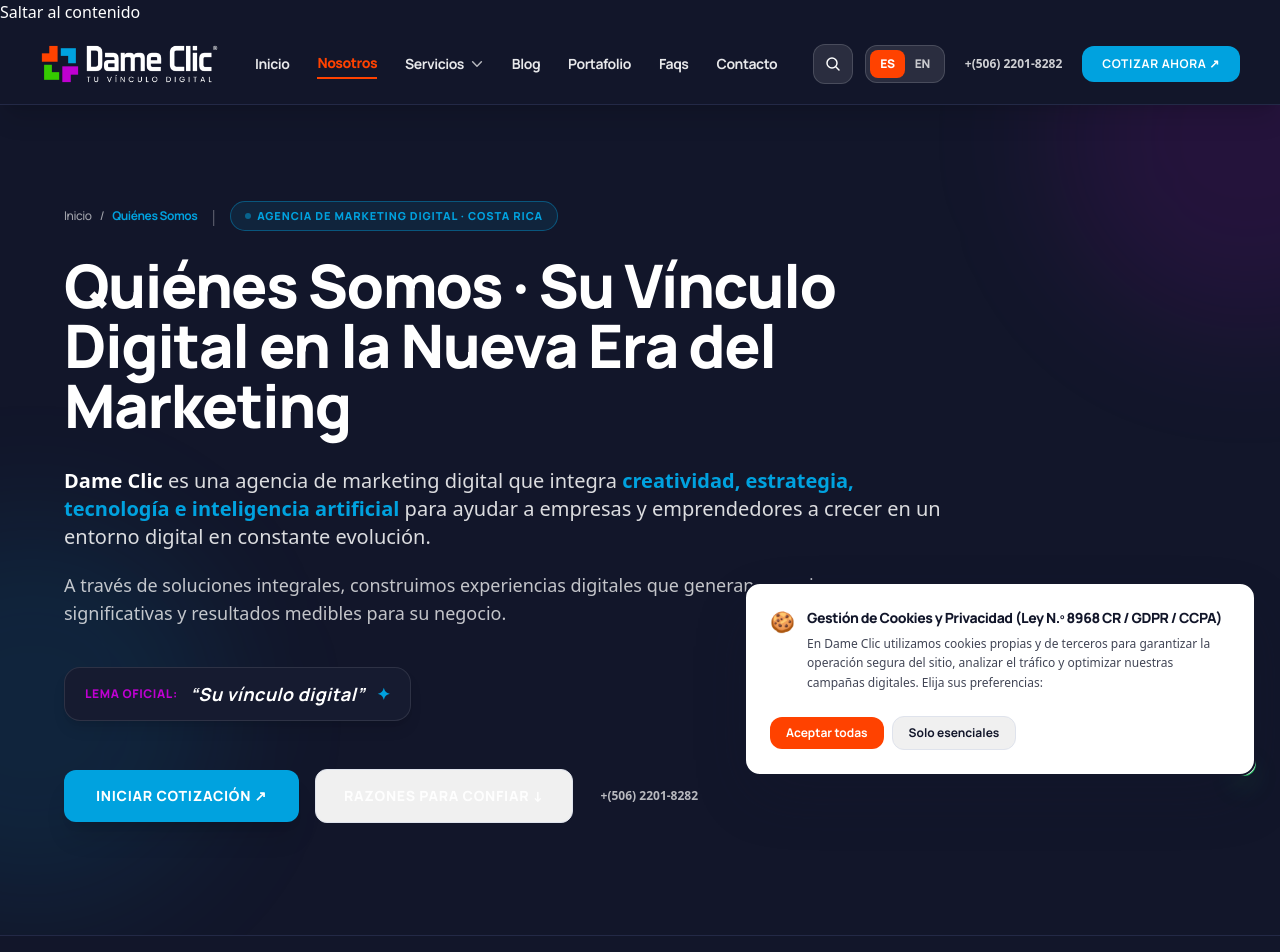
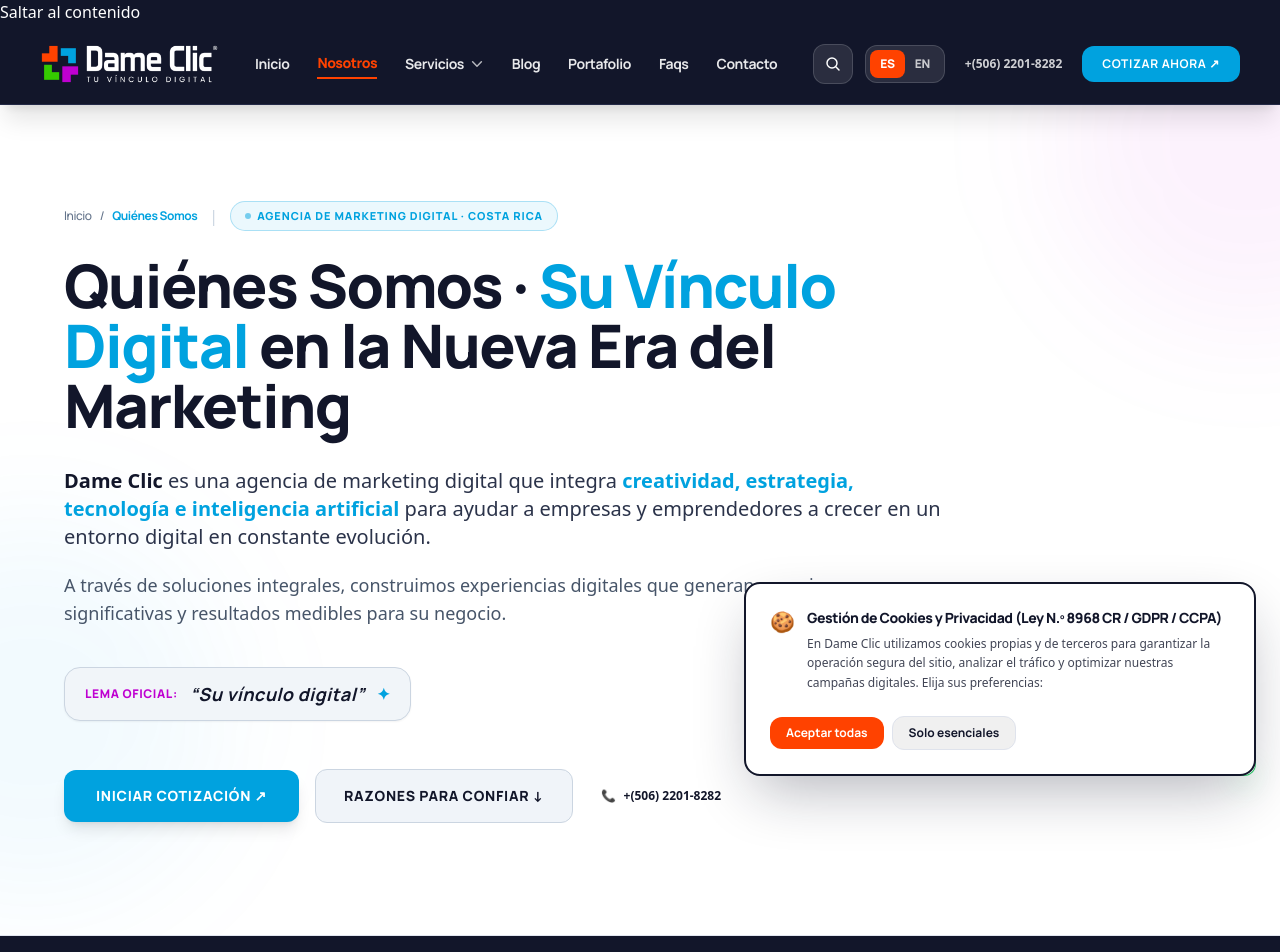
Before and after one commit to DameClic/dameclicversion3, a plain HTML site: page nosotros.html in a window 1280 px wide. Shown: the top 952 px of the page. Drawn offline with nearby package versions, Linux system fonts and the light colour scheme.

Commit message:
style: actualizar hero de Nosotros a fondo claro blanco idéntico al home y optimizar contraste de textos

```diff
--- a/assets/css/styles.css
+++ b/assets/css/styles.css
@@ -1283,6 +1283,12 @@ body.curtain-active .navbar-reveal {
   color: #ffffff;
 }
 
+.nosotros-badge.is-light {
+  background: rgba(0, 162, 223, 0.08);
+  border-color: rgba(0, 162, 223, 0.28);
+  color: #00a2df;
+}
+
 .nosotros-icon-box {
   width: 3.5rem;
   height: 3.5rem;
--- a/nosotros.html
+++ b/nosotros.html
@@ -550,59 +550,60 @@
        ========================================================================== -->
   <main id="main-content">
 
-    <!-- HERO SECTION: QUIÉNES SOMOS -->
-    <section class="relative pt-16 pb-20 md:pt-24 md:pb-28 px-6 md:px-10 overflow-hidden border-b border-[#232946]">
-      <!-- Elementos decorativos sutiles de fondo -->
-      <div class="absolute -top-40 -right-40 w-96 h-96 rounded-full bg-[#bf00d1]/10 blur-3xl pointer-events-none" aria-hidden="true"></div>
-      <div class="absolute top-1/2 -left-40 w-96 h-96 rounded-full bg-[#00a2df]/10 blur-3xl pointer-events-none" aria-hidden="true"></div>
+    <!-- HERO SECTION: QUIÉNES SOMOS (Fondo Claro #ffffff idéntico al Hero de Inicio) -->
+    <section class="relative bg-white pt-16 pb-20 md:pt-24 md:pb-28 px-6 md:px-10 overflow-hidden border-b border-[#e2e6f0]">
+      <!-- Elementos decorativos sutiles de fondo claro -->
+      <div class="absolute -top-40 -right-40 w-96 h-96 rounded-full bg-[#bf00d1]/5 blur-3xl pointer-events-none" aria-hidden="true"></div>
+      <div class="absolute top-1/2 -left-40 w-96 h-96 rounded-full bg-[#00a2df]/5 blur-3xl pointer-events-none" aria-hidden="true"></div>
 
       <div class="max-w-6xl mx-auto relative z-10">
 
         <!-- Breadcrumb & Badge -->
         <div class="flex flex-wrap items-center gap-3 mb-6">
-          <nav class="text-xs text-white/60 font-heading flex items-center gap-2" aria-label="Miga de pan">
+          <nav class="text-xs text-[#64748b] font-heading flex items-center gap-2" aria-label="Miga de pan">
             <a href="index.html" class="hover:text-[#ff4200] transition-colors">Inicio</a>
             <span>/</span>
             <span class="text-[#00a2df] font-bold">Quiénes Somos</span>
           </nav>
-          <span class="text-white/30 hidden sm:inline">|</span>
-          <span class="nosotros-badge border-[#00a2df]/40 text-[#00a2df] bg-[#00a2df]/10">
+          <span class="text-[#cbd5e1] hidden sm:inline">|</span>
+          <span class="nosotros-badge is-light">
             <span class="w-1.5 h-1.5 rounded-full bg-[#00a2df] animate-pulse"></span>
             AGENCIA DE MARKETING DIGITAL · COSTA RICA
           </span>
         </div>
 
-        <!-- Título H1 Único -->
-        <h1 class="text-3xl sm:text-4xl md:text-5xl lg:text-6xl font-extrabold text-white font-heading leading-tight tracking-tight mb-8 max-w-4xl">
-          Quiénes Somos · Su Vínculo Digital en la Nueva Era del Marketing
+        <!-- Título H1 Único en Azul Marino Corporativo (#12162a) y Acento Celeste (#00a2df) -->
+        <h1 class="text-3xl sm:text-4xl md:text-5xl lg:text-6xl font-extrabold text-[#12162a] font-heading leading-tight tracking-tight mb-8 max-w-4xl">
+          Quiénes Somos · <span class="text-[#00a2df]">Su Vínculo Digital</span> en la Nueva Era del Marketing
         </h1>
 
-        <!-- Párrafo Principal (Texto Oficial dameclic.com/quienes-somos) -->
-        <div class="max-w-4xl text-base sm:text-lg md:text-xl text-white/85 leading-relaxed font-sans space-y-5 mb-10">
+        <!-- Párrafo Principal (Texto Oficial en Color Oscuro de Alta Legibilidad) -->
+        <div class="max-w-4xl text-base sm:text-lg md:text-xl text-[#2b334a] leading-relaxed font-sans space-y-5 mb-10">
           <p>
-            <strong class="text-white font-bold">Dame Clic</strong> es una agencia de marketing digital que integra <strong class="text-[#00a2df] font-bold">creatividad, estrategia, tecnología e inteligencia artificial</strong> para ayudar a empresas y emprendedores a crecer en un entorno digital en constante evolución.
+            <strong class="text-[#12162a] font-extrabold">Dame Clic</strong> es una agencia de marketing digital que integra <strong class="text-[#00a2df] font-bold">creatividad, estrategia, tecnología e inteligencia artificial</strong> para ayudar a empresas y emprendedores a crecer en un entorno digital en constante evolución.
           </p>
-          <p class="text-white/75 text-base sm:text-lg">
+          <p class="text-[#475569] text-base sm:text-lg">
             A través de soluciones integrales, construimos experiencias digitales que generan conexiones significativas y resultados medibles para su negocio.
           </p>
         </div>
 
-        <!-- Lema Oficial en Card con Acento de Gradiente Animado -->
-        <div class="inline-flex items-center gap-3 px-5 py-3 rounded-2xl bg-[#161b30] border border-white/10 mb-10 shadow-lg">
+        <!-- Lema Oficial en Card Estilizada sobre Fondo Claro -->
+        <div class="inline-flex items-center gap-3 px-5 py-3 rounded-2xl bg-[#f1f5f9] border border-[#cbd5e1] mb-10 shadow-sm">
           <span class="text-xs uppercase font-extrabold tracking-wider text-[#bf00d1] font-heading">Lema Oficial:</span>
-          <span class="text-base sm:text-lg font-bold text-white font-heading tracking-wide italic">“Su vínculo digital”</span>
+          <span class="text-base sm:text-lg font-bold text-[#12162a] font-heading tracking-wide italic">“Su vínculo digital”</span>
           <span class="text-[#00a2df] font-extrabold">✦</span>
         </div>
 
-        <!-- Botones de Acción Hero -->
+        <!-- Botones de Acción Hero Legibles en Fondo Claro -->
         <div class="flex flex-wrap items-center gap-4 pt-2">
-          <a href="index.html#contacto" class="btn-dameclic px-8 py-4 bg-[#00a2df] text-white text-xs sm:text-sm uppercase tracking-wider font-extrabold shadow-xl hover:shadow-2xl">
+          <a href="index.html#contacto" class="btn-dameclic px-8 py-4 bg-[#00a2df] text-white text-xs sm:text-sm uppercase tracking-wider font-extrabold shadow-lg hover:bg-[#ff4200] hover:shadow-xl">
             Iniciar Cotización ↗
           </a>
-          <a href="#razones" class="btn-inactive px-7 py-4 text-xs sm:text-sm uppercase tracking-wider font-extrabold text-white/90">
+          <a href="#razones" class="btn-inactive px-7 py-4 text-xs sm:text-sm uppercase tracking-wider font-extrabold text-[#12162a] bg-[#f0f4f9] border border-[#cbd5e1] hover:bg-[#e2e8f0]">
             Razones para Confiar ↓
           </a>
-          <a href="tel:+50622018282" class="inline-flex items-center gap-2 text-xs font-bold text-white/70 hover:text-white transition-colors py-2 px-3">
+          <a href="tel:+50622018282" class="inline-flex items-center gap-2 text-xs font-bold text-[#12162a] hover:text-[#00a2df] transition-colors py-2 px-3">
+            <span class="text-[#00a2df]">📞</span>
             <span>+(506) 2201-8282</span>
           </a>
         </div>
```
Also changed, not shown: about.html (+18 -14 lines).
